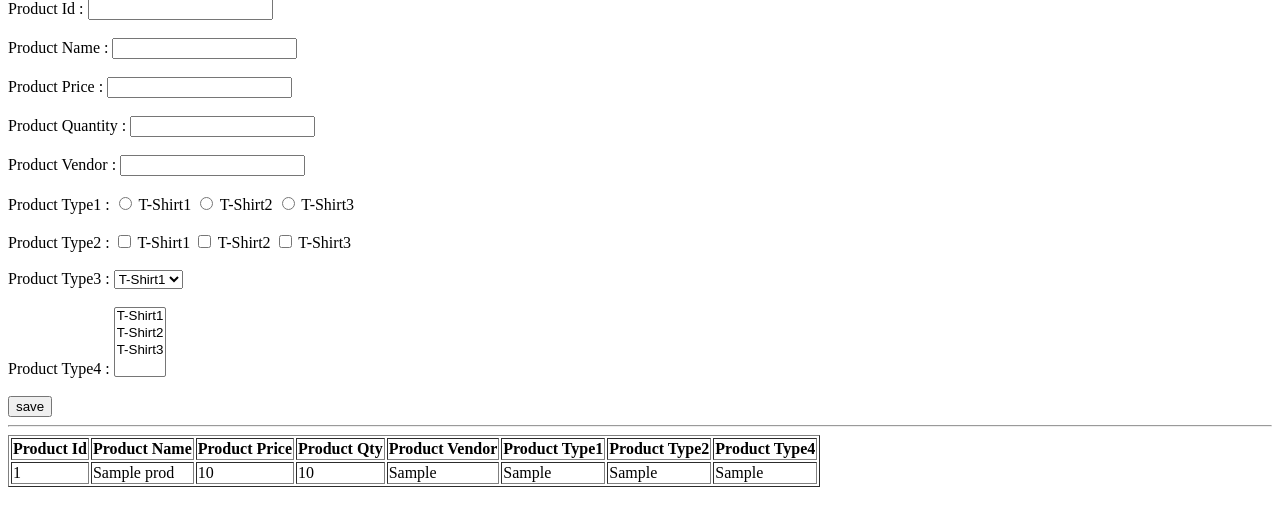
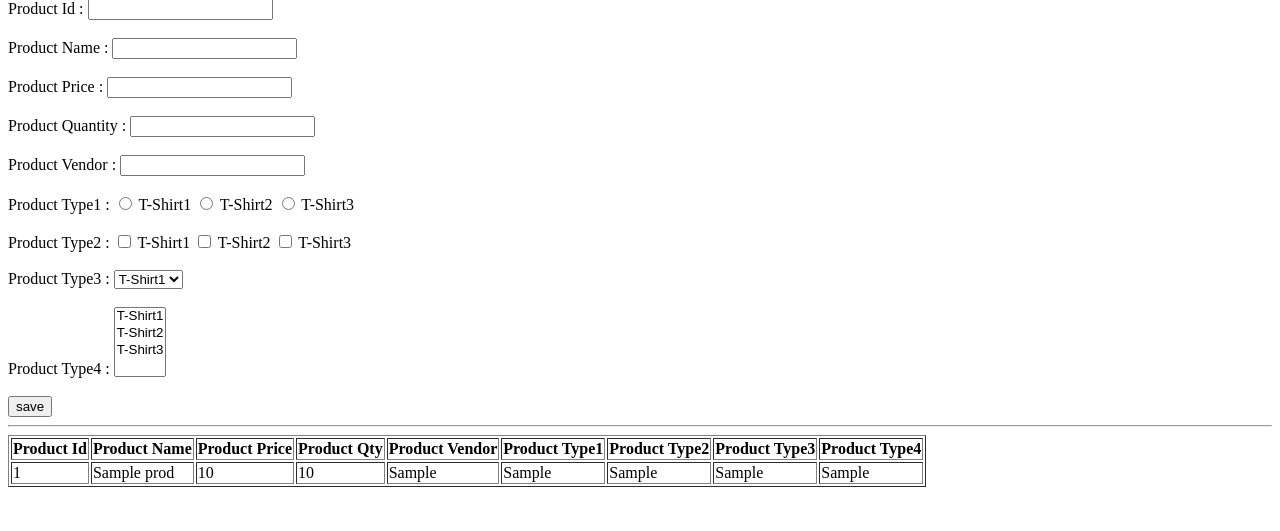
Before and after one commit to pratikvirkar/Flask-docker, a Flask app: template config/templates/home.html in a window 1280 px wide. Shown: the part 81-612 px from the top of the page. Run offline with Flask 3, Linux system fonts and the light colour scheme; the template is opened without the code that fills it: most values are stand-ins (such as "Sample title", 1, 10 or a date in 2020).

Commit message:
type3 added

```diff
--- a/config/templates/home.html
+++ b/config/templates/home.html
@@ -54,6 +54,7 @@
                     <th>Product Vendor</th>
                     <th>Product Type1 </th>
                      <th>Product Type2 </th>
+                     <th>Product Type3 </th>
                      <th>Product Type4 </th>
             </thead>
             <tbody>
@@ -66,6 +67,7 @@
                         <td>{{prod.prod_ven}}</td>
                          <td>{{prod.type1}}</td>
                         <td>{{prod.type2}}</td>
+                        <td>{{prod.type3}}</td>
                         <td>{{prod.type4}}</td>
                     </tr>
                 {% endfor %}
```
Also changed, not shown: 1 other file.
